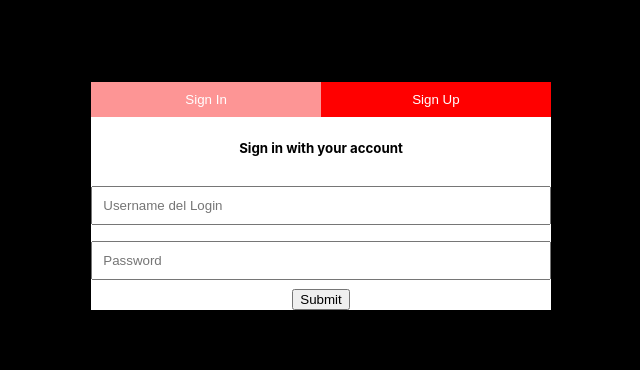
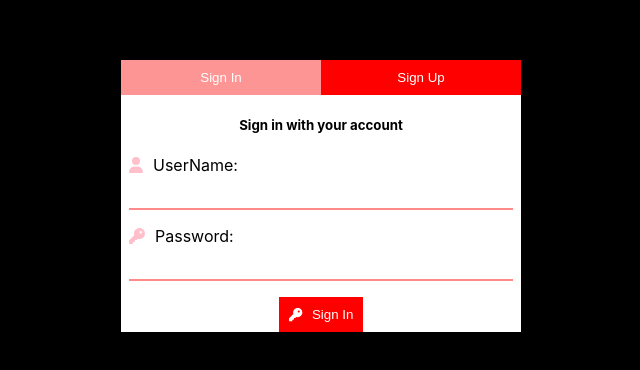
Before and after one commit to AFOP/holbertonschool-cinema-guru, a React (Create React App) app: page / in a window 1280 px wide. Shown: the part 204-574 px from the top of the page, without its empty margins (319-959 px from the left). Built offline with nearby package versions, Linux system fonts and the light colour scheme; no server answers.

Commit message:
[UPDATE] task 5

```diff
--- a/src/App.js
+++ b/src/App.js
@@ -17,6 +17,7 @@ function App() {
         },
         body: JSON.stringify(data.body),
       });
+
       return response.json();
     } catch (error) {
       throw new Error('Error sending POST request');
@@ -24,21 +25,30 @@ function App() {
   };
 
   useEffect(() => {
-    const accessToken = localStorage.getItem('accessToken');
+    try {
+      const accessToken = localStorage.getItem('token');
 
-    sendPostRequest('/api/auth/', { headers: { Authorization: `Bearer ${accessToken}` } })
+      sendPostRequest('http://localhost:8000/api/auth/', { headers: { Authorization: `Bearer ${accessToken}` } })
         .then(response => {
+          if (response && response.success) { // o la lógica que uses para identificar una autenticación exitosa
             setLoggedIn(true);
-        setUserUsername(response.username);
+            setUserUsername(response.userUsername);
+          } else {
+            // Manejar el escenario en el que la autenticación no fue exitosa
+            console.error("Autenticación fallida:", response);
+          }
         })
         .catch(error => {
           console.error("Error:", error);
         });
+    } catch (error) {
+      console.error("Error in useEffect:", error);
+    }
   }, []);
 
   return (
     <div className="App">
-      {isLoggedIn ? <Dashboard /> : <Authentication setIsLoggedIn={setLoggedIn} setUserUsername={setUserUsername} />}
+      {isLoggedIn ? <Dashboard /> : <Authentication setIsLoggedIn={setLoggedIn} setUserUsername={setUserUsername} /> }
     </div>
   );
 }
--- a/src/components/general/Button.js
+++ b/src/components/general/Button.js
@@ -1,11 +1,15 @@
 // src/components/general/Button.js
 import React from 'react';
+import { FontAwesomeIcon } from '@fortawesome/react-fontawesome';
 import './general.css';
 
-const Button = ({ label, className, onClick }) => {
+const Button = ({ label, className, onClick, icon }) => {
   return (
     <button className={`custom-button ${className}`} onClick={onClick}>
-      {label}
+      <label>
+        {<FontAwesomeIcon icon={icon} className="icon" />}
+        {label}
+      </label>
     </button>
   );
 };
--- a/src/components/general/Input.js
+++ b/src/components/general/Input.js
@@ -3,22 +3,31 @@ import React, { useState } from 'react';
 import './general.css';
 import { FontAwesomeIcon } from '@fortawesome/react-fontawesome';
 
-function Input({ label, type, className, icon, inputAttributes }) {
-  // Definir el estado y la función para actualizar el estado
-  const [inputValue, setInputValue] = useState('');
+function Input({ label, type, className, icon, value, setValue, inputAttributes }) {
+  // Use el valor proporcionado o el estado local si no se proporciona un valor externo
+  const [inputValue, setInputValue] = useState(value || '');
 
   const handleInput = (e) => {
     setInputValue(e.target.value);
+    // Actualiza el valor externo si se proporciona una función de cambio de valor (setValue)
+    if (setValue) {
+      setValue(e.target.value);
+    }
   };
 
   return (
     <div className={`input-container ${className} ${type}-input`}>
       <label>
-        {type === 'text' && <FontAwesomeIcon icon={icon} className="icon" />}
+        {<FontAwesomeIcon icon={icon} className="icon" />}
         {label}
       </label>
       <div className={`input-wrapper ${type}-input`}>
-        <input type={type} value={inputValue} onChange={handleInput} {...inputAttributes} />
+        <input
+          type={type}
+          id={label}
+          value={inputValue}
+          onChange={handleInput}
+          {...inputAttributes} />
       </div>
     </div>
   );
--- a/src/components/general/general.css
+++ b/src/components/general/general.css
@@ -1,6 +1,6 @@
 /* src/components/general/general.css */
 .input-container {
-  width: 25%;
+  margin: 2%;
 }
 
 .input-container.custom-input.date-input {
@@ -74,14 +74,13 @@
 }
 
 .select-input-container option {
-  text-align: left;
   border: none;
 }
 
 .custom-button {
   padding: 10px;
+  text-align: center;
   cursor: pointer;
-  align-items: center;
   box-shadow: none;
   outline: none;
   background: red;
@@ -91,7 +90,11 @@
 }
 
 .custom-button:hover {
-  background: rgba(253, 149, 149, 0.716); /* Cambiar el color al pasar el cursor */
+  background: rgba(253, 149, 149, 0.716);
+}
+
+.custom-button label .icon {
+  margin-right: 10px;
 }
 
 .search-bar-container {
--- a/src/routes/auth/Authentication.js
+++ b/src/routes/auth/Authentication.js
@@ -1,12 +1,10 @@
 import React, { useState } from 'react';
-import './auth.css';
-
-// Objetos generales como botones input
+import axios from 'axios';
 import Button from '../../components/general/Button';
-
-// Otros componentes
+import { faKey, faPlus } from '@fortawesome/free-solid-svg-icons';
 import Login from './Login';
 import Register from './Register';
+import './auth.css';
 
 function Authentication({ setIsLoggedIn, setUserUsername }) {
   // Definir el estado y la función para actualizar el estado
@@ -14,41 +12,64 @@ function Authentication({ setIsLoggedIn, setUserUsername }) {
   const [username, setUsername] = useState('');
   const [password, setPassword] = useState('');
 
-  // Función para manejar el cambio en el estado switch
-  const handleSignInClick = () => {
-    setSwitchState(true);
-  };
-
-  // Función para manejar el cambio en el estado switch
-  const handleSignUpClick = () => {
-    setSwitchState(false);
+  // Función para manejar el cambio de estado entre Sign In y Sign Up
+  const handleSwitch = async (e) => {
+    e.preventDefault();
+    setSwitchState((prevState) => !prevState);
   };
 
   // Función para manejar el envío del formulario
-  const handleSubmit = (e) => {
+  const handleSubmit = async (e) => {
     e.preventDefault();
-  };
+    console.log('Usuario', username);
+    console.log('Password', password);
 
-  const handleFormSubmit = () => {
-    setIsLoggedIn(true);  // O false, según la lógica de tu aplicación
+    try {
+      const endpoint = switchState ? 'http://localhost:8000/api/auth/login' : 'http://localhost:8000/api/auth/register';
+
+      // Usa Axios para realizar la solicitud POST
+      const response = await axios.post(endpoint, {
+        username: username,
+        password: password
+      });
+
+      console.log('Logged', response.data)
+      // Verifica si la solicitud fue exitosa (por ejemplo, response.data.success)
+      if (response.status === 200) {
+        // Extrae el token de la respuesta
+        const accessToken = response.data.accessToken;
+
+        // Almacena el token en el localStorage
+        localStorage.setItem('token', accessToken);
+
+        // Establece el estado userUsername con el nombre de usuario ingresado
         setUserUsername(username);
 
-    // También puedes hacer algo con el estado password si es necesario
+        setIsLoggedIn(true);
+      } else {
+        // Maneja el fallo de autenticación
+        throw new Error('La autenticación falló');
+      }
+    } catch (error) {
+      console.error('Error durante la autenticación:', error.message);
+    }
   };
 
   return (
-    <div className='containter'>
+    <div className='container-ac'>
+    <form onSubmit={handleSwitch}>
       <Button
         label="Sign In"
-          className={`custom-button ${switchState ? 'active' : ''}`}
-          onClick={handleSignInClick}
+        className={`custom-button-up ${switchState ? 'active' : ''}`}
+        onClick={handleSwitch}
       />
       <Button
         label="Sign Up"
-          className={`custom-button ${switchState ? '' : 'active'}`}
-          onClick={handleSignUpClick}
+        className={`custom-button-up ${switchState ? '' : 'active'}`}
+        onClick={handleSwitch}
       />
-        {/* Por defecto ingresa a login */}
+    </form>
+    <form onSubmit={handleSubmit}>
       {switchState ? (
         <Login
           username={username}
@@ -64,6 +85,13 @@ function Authentication({ setIsLoggedIn, setUserUsername }) {
           setPassword={setPassword}
         />
       )}
+      <Button
+        label={`${switchState ? 'Sign In' : 'Sign Up'}`}
+        type="submit"
+        className="custom-button authentication"
+        icon={switchState ? faKey : faPlus}
+      />
+    </form>
     </div>
   );
 }
--- a/src/routes/auth/Login.js
+++ b/src/routes/auth/Login.js
@@ -1,34 +1,36 @@
 // src/routes/auth/Login.js
 import React from 'react';
+import Input from '../../components/general/Input';
+import { faUser } from '@fortawesome/free-solid-svg-icons';
+import { faKey } from '@fortawesome/free-solid-svg-icons';
 import './auth.css';
 
 const Login = ({ username, password, setUsername, setPassword }) => {
-  const handleSubmit = (e) => {
-    e.preventDefault();
-    // Add logic for handling the login submission if needed
-  };
 
   return (
     <div>
-      <form onSubmit={handleSubmit}>
+      <div>
         {/* Input for the username */}
         <h5>Sign in with your account</h5>
-        <input
+        <Input
+          label="UserName:"
           type="text"
-          placeholder="Username del Login"
+          placeholder="UserName"
+          className="custom-input"
+          icon={faUser}
           value={username}
-          onChange={(e) => setUsername(e.target.value)}
+          setValue={setUsername}
         />
-        {/* Input for the password */}
-        <input
+        <Input
+          label="Password:"
           type="password"
           placeholder="Password"
+          className="custom-input"
+          icon={faKey}
           value={password}
-          onChange={(e) => setPassword(e.target.value)}
+          setValue={setPassword}
         />
-        {/* Button for submit */}
-        <button type="submit">Submit</button>
-      </form>
+      </div>
     </div>
   );
 };
--- a/src/routes/auth/Register.js
+++ b/src/routes/auth/Register.js
@@ -1,34 +1,35 @@
 // src/routes/auth/Register.js
 import React from 'react';
+import Input from '../../components/general/Input';
+import { faUser, faKey } from '@fortawesome/free-solid-svg-icons';
 import './auth.css';
 
 const Register = ({ username, password, setUsername, setPassword }) => {
-  const handleSubmit = (e) => {
-    e.preventDefault();
-    // Add logic for handling the registration submission if needed
-  };
-
   return (
     <div>
-      <form onSubmit={handleSubmit}>
+      <div>
         {/* Input for the username */}
         <h5>Create a new account</h5>
-        <input
+        <Input
+          label="UserName:"
           type="text"
-          placeholder="Username"
-          value={username}
-          onChange={(e) => setUsername(e.target.value)}
+          placeholder="UserName"
+          className="custom-input"
+          icon={faUser}
+          value={username}  // Asegúrate de que esté configurado correctamente
+          setValue={setUsername}
         />
         {/* Input for the password */}
-        <input
+        <Input
+          label="Password:"
           type="password"
           placeholder="Password"
-          value={password}
-          onChange={(e) => setPassword(e.target.value)}
+          className="custom-input"
+          icon={faKey}
+          value={password}  // Asegúrate de que esté configurado correctamente
+          setValue={setPassword}
         />
-        {/* Button for submit */}
-        <button type="submit">Submit</button>
-      </form>
+      </div>
     </div>
   );
 };
--- a/src/routes/auth/auth.css
+++ b/src/routes/auth/auth.css
@@ -9,18 +9,25 @@ body {
     margin: 0;
 }
 
-.containter {
+.container-ac {
+    width: 400px;
     background-color: white;
 }
 
-.custom-button {
+.form-authentication {
+    padding: 5%;
+}
+.custom-button-up {
     width: 50%;
-    text-align: center;
     display: inline-block;
 }
 
-.custom-button.active {
+.custom-button-up.active {
     background: rgb(253, 149, 149);
+}
+
+.custom-button.up {
+    text-align: right;
 }
 
 input {
```
Lines whose indentation alone changed are shown as unchanged.
